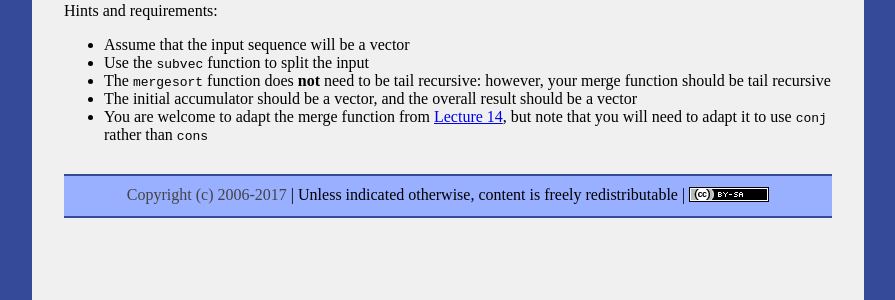
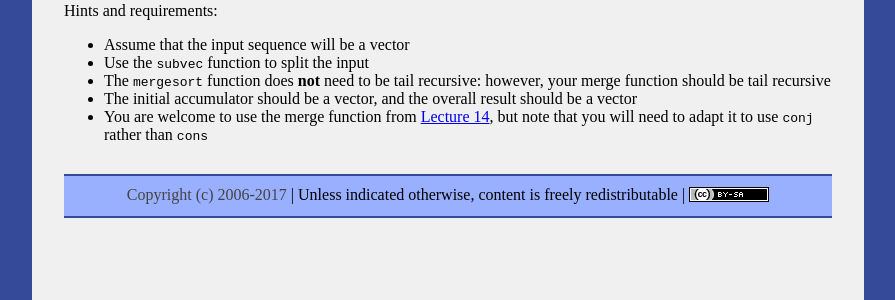
Before and after one commit to ycpcs/cs340-fall2017, a Jekyll site: the page built from labs/lab13_5.md, in a window 1280 px wide. Shown: the part 303-603 px from the top of the page, without its empty margins (192-1087 px from the left). Built offline with Jekyll 4.4.1, drawn with Linux system fonts in a browser that asks for light colours.

Commit message:
phrasing tweak

```diff
--- a/labs/lab13_5.md
+++ b/labs/lab13_5.md
@@ -23,4 +23,4 @@ Hints and requirements:
 * Use the `subvec` function to split the input
 * The `mergesort` function does **not** need to be tail recursive: however, your merge function should be tail recursive
 * The initial accumulator should be a vector, and the overall result should be a vector
-* You are welcome to adapt the merge function from [Lecture 14](../lectures/lecture14.html), but note that you will need to adapt it to use `conj` rather than `cons`
+* You are welcome to use the merge function from [Lecture 14](../lectures/lecture14.html), but note that you will need to adapt it to use `conj` rather than `cons`
```
